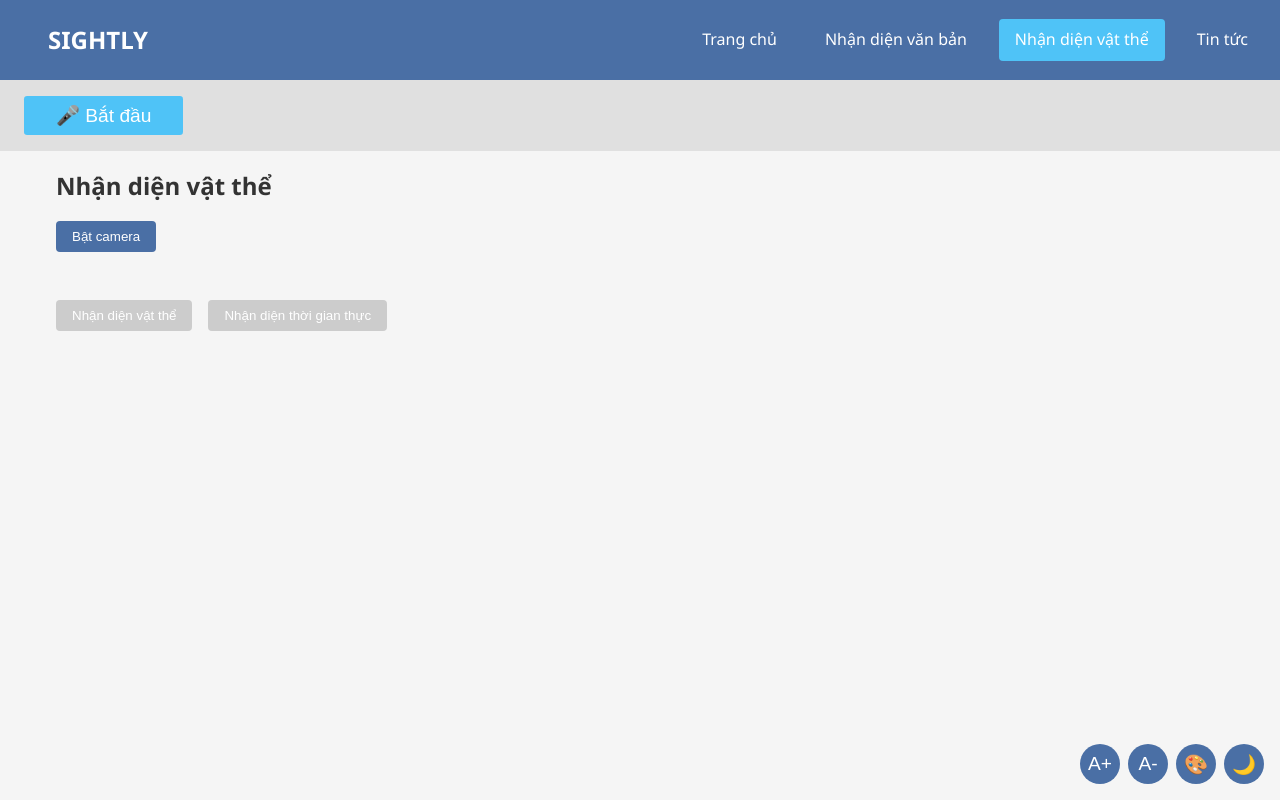
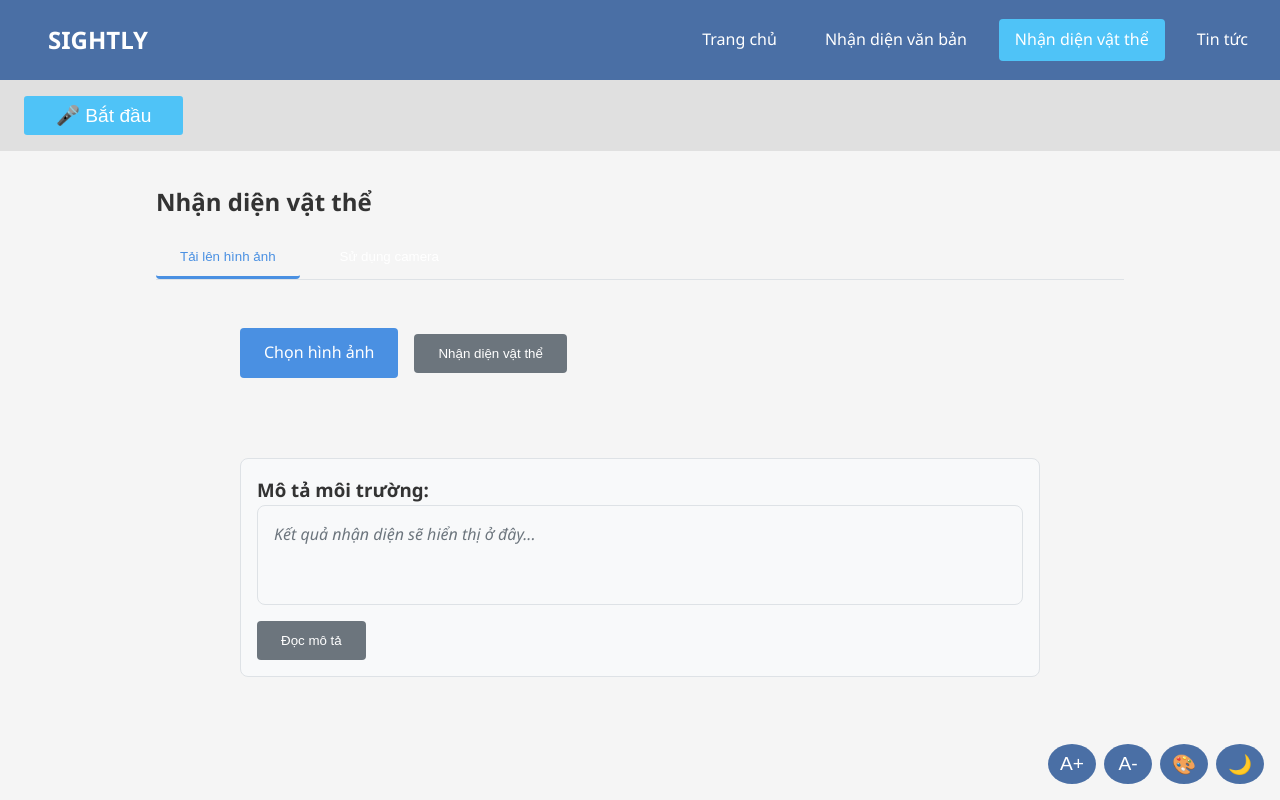
Before and after one commit to anizme/UET_HCI_PRJ, a React (Vite) app in the folder frontend/: page /object-recognition in a window 1280 px wide. Built offline with nearby package versions, Linux system fonts and the light colour scheme.

Commit message:
feat: init simple object recognition

```diff
--- /dev/null
+++ b/frontend/src/components/ImageUploader.css
@@ -0,0 +1,116 @@
+.image-uploader {
+  display: flex;
+  flex-direction: column;
+  gap: 1.5rem;
+  width: 100%;
+  max-width: 800px;
+  margin: 0 auto;
+}
+
+.upload-section {
+  display: flex;
+  flex-wrap: wrap;
+  gap: 1rem;
+  align-items: center;
+  margin-bottom: 1rem;
+}
+
+/* Hide the default file input */
+#image-input {
+  width: 0.1px;
+  height: 0.1px;
+  opacity: 0;
+  overflow: hidden;
+  position: absolute;
+  z-index: -1;
+}
+
+.file-input-label {
+  display: inline-block;
+  padding: 0.75rem 1.5rem;
+  background-color: #4a90e2;
+  color: white;
+  border-radius: 4px;
+  cursor: pointer;
+  font-weight: 500;
+  transition: background-color 0.2s;
+}
+
+.file-input-label:hover {
+  background-color: #3a80d2;
+}
+
+.file-input-label:focus-within {
+  outline: 2px solid #3a80d2;
+  outline-offset: 2px;
+}
+
+.upload-button {
+  padding: 0.75rem 1.5rem;
+  background-color: #28a745;
+  color: white;
+  border: none;
+  border-radius: 4px;
+  cursor: pointer;
+  font-weight: 500;
+  transition: background-color 0.2s;
+}
+
+.upload-button:hover:not(:disabled) {
+  background-color: #218838;
+}
+
+.upload-button:disabled {
+  background-color: #6c757d;
+  cursor: not-allowed;
+}
+
+.preview-section {
+  width: 100%;
+}
+
+.image-preview {
+  width: 100%;
+  max-height: 300px;
+  overflow: hidden;
+  border-radius: 8px;
+  border: 1px solid #dee2e6;
+}
+
+.image-preview img {
+  width: 100%;
+  height: auto;
+  object-fit: contain;
+}
+
+.result-section {
+  width: 100%;
+}
+
+.result-frame {
+  background-color: #f8f9fa;
+  border: 1px solid #dee2e6;
+  border-radius: 8px;
+  padding: 1rem;
+  min-height: 100px;
+  margin-bottom: 1rem;
+}
+
+.placeholder-text {
+  color: #6c757d;
+  font-style: italic;
+}
+
+/* Responsive adjustments */
+@media (max-width: 768px) {
+  .upload-section {
+    flex-direction: column;
+    align-items: stretch;
+  }
+
+  .file-input-label,
+  .upload-button {
+    width: 100%;
+    text-align: center;
+  }
+}
--- /dev/null
+++ b/frontend/src/components/ImageUploader.jsx
@@ -0,0 +1,130 @@
+import { useState } from 'react'
+import { speak } from '../services/speechSynthesis'
+import { performObjectRecognition } from '../services/api'
+import './ImageUploader.css'
+
+export default function ImageUploader() {
+  const [selectedImage, setSelectedImage] = useState(null)
+  const [imagePreview, setImagePreview] = useState(null)
+  const [recognitionResult, setRecognitionResult] = useState('')
+  const [isProcessing, setIsProcessing] = useState(false)
+
+  const handleImageChange = (e) => {
+    if (e.target.files && e.target.files[0]) {
+      const file = e.target.files[0]
+      setSelectedImage(file)
+
+      // Create preview
+      const reader = new FileReader()
+      reader.onload = (e) => {
+        setImagePreview(e.target.result)
+      }
+      reader.readAsDataURL(file)
+
+      // Reset previous results
+      setRecognitionResult('')
+    }
+  }
+
+  const handleUpload = async () => {
+    if (!selectedImage) {
+      speak('Vui lòng chọn một hình ảnh trước.')
+      return
+    }
+
+    setIsProcessing(true)
+    speak('Đang nhận diện vật thể trong hình ảnh...')
+
+    try {
+      // Convert image to base64
+      const reader = new FileReader()
+      reader.readAsDataURL(selectedImage)
+
+      reader.onload = async () => {
+        try {
+          const imageData = reader.result
+          const result = await performObjectRecognition(imageData)
+
+          // Format the result as a descriptive text
+          const description = formatDescription(result)
+          setRecognitionResult(description)
+          speak(description)
+        } catch (error) {
+          console.error('Error processing image:', error)
+          speak('Có lỗi xảy ra khi xử lý hình ảnh.')
+          setRecognitionResult('Có lỗi xảy ra khi xử lý hình ảnh.')
+        } finally {
+          setIsProcessing(false)
+        }
+      }
+    } catch (error) {
+      console.error('Error reading file:', error)
+      speak('Có lỗi xảy ra khi đọc tệp hình ảnh.')
+      setRecognitionResult('Có lỗi xảy ra khi đọc tệp hình ảnh.')
+      setIsProcessing(false)
+    }
+  }
+
+  const formatDescription = (result) => {
+    if (!result || !result.object) {
+      return 'Không nhận diện được vật thể trong hình ảnh.'
+    }
+
+    return `Trong hình ảnh có: ${result.object}. Độ chính xác: ${Math.round((result.score || 0) * 100)}%. Vị trí: ở trung tâm hình ảnh.`
+  }
+
+  const readResult = () => {
+    if (recognitionResult) {
+      speak(recognitionResult)
+    } else {
+      speak('Chưa có kết quả nhận diện.')
+    }
+  }
+
+  return (
+    <div className="image-uploader">
+      <div className="upload-section">
+        <input
+          type="file"
+          accept="image/*"
+          onChange={handleImageChange}
+          id="image-input"
+          aria-label="Chọn hình ảnh để nhận diện"
+        />
+        <label htmlFor="image-input" className="file-input-label">
+          Chọn hình ảnh
+        </label>
+
+        <button
+          onClick={handleUpload}
+          disabled={!selectedImage || isProcessing}
+          className="upload-button"
+        >
+          {isProcessing ? 'Đang xử lý...' : 'Nhận diện vật thể'}
+        </button>
+      </div>
+
+      <div className="preview-section">
+        {imagePreview && (
+          <div className="image-preview">
+            <img src={imagePreview} alt="Hình ảnh đã chọn" />
+          </div>
+        )}
+      </div>
+
+      <div className="result-section">
+        <h3>Mô tả môi trường:</h3>
+        <div className="result-frame">
+          {recognitionResult ? (
+            <p>{recognitionResult}</p>
+          ) : (
+            <p className="placeholder-text">Kết quả nhận diện sẽ hiển thị ở đây...</p>
+          )}
+        </div>
+        <button onClick={readResult} disabled={!recognitionResult}>
+          Đọc mô tả
+        </button>
+      </div>
+    </div>
+  )
+}
--- /dev/null
+++ b/frontend/src/pages/ObjectRecognition.css
@@ -0,0 +1,131 @@
+.object-recognition-page {
+  padding: 1rem;
+  max-width: 1000px;
+  margin: 0 auto;
+}
+
+.recognition-tabs {
+  display: flex;
+  margin-bottom: 2rem;
+  border-bottom: 1px solid #dee2e6;
+}
+
+.recognition-tabs button {
+  padding: 0.75rem 1.5rem;
+  background: none;
+  border: none;
+  border-bottom: 3px solid transparent;
+  cursor: pointer;
+  font-weight: 500;
+  transition: all 0.2s;
+  margin-right: 1rem;
+}
+
+.recognition-tabs button:hover {
+  color: #4a90e2;
+}
+
+.recognition-tabs button.active-tab {
+  color: #4a90e2;
+  border-bottom-color: #4a90e2;
+}
+
+.camera-recognition {
+  display: flex;
+  flex-direction: column;
+  gap: 1.5rem;
+}
+
+.camera-controls,
+.detection-controls {
+  display: flex;
+  gap: 1rem;
+  flex-wrap: wrap;
+}
+
+.camera-preview {
+  width: 100%;
+  max-width: 640px;
+  margin: 1rem 0;
+  border-radius: 8px;
+  overflow: hidden;
+  border: 1px solid #dee2e6;
+}
+
+.camera-preview video {
+  width: 100%;
+  height: auto;
+}
+
+button {
+  padding: 0.75rem 1.5rem;
+  background-color: #4a90e2;
+  color: white;
+  border: none;
+  border-radius: 4px;
+  cursor: pointer;
+  font-weight: 500;
+  transition: background-color 0.2s;
+}
+
+button:hover:not(:disabled) {
+  background-color: #3a80d2;
+}
+
+button:disabled {
+  background-color: #6c757d;
+  cursor: not-allowed;
+}
+
+.result-section {
+  background-color: #f8f9fa;
+  border: 1px solid #dee2e6;
+  border-radius: 8px;
+  padding: 1rem;
+  margin-top: 1rem;
+}
+
+.result-section ul {
+  list-style-type: none;
+  padding-left: 0;
+}
+
+.result-section li {
+  padding: 0.5rem 0;
+  border-bottom: 1px solid #dee2e6;
+}
+
+.result-section li:last-child {
+  border-bottom: none;
+}
+
+/* Responsive adjustments */
+@media (max-width: 768px) {
+  .recognition-tabs {
+    flex-direction: column;
+    border-bottom: none;
+  }
+
+  .recognition-tabs button {
+    margin-right: 0;
+    margin-bottom: 0.5rem;
+    border-bottom: none;
+    border-left: 3px solid transparent;
+    text-align: left;
+  }
+
+  .recognition-tabs button.active-tab {
+    border-bottom-color: transparent;
+    border-left-color: #4a90e2;
+    background-color: #f8f9fa;
+  }
+
+  .camera-controls,
+  .detection-controls {
+    flex-direction: column;
+  }
+
+  button {
+    width: 100%;
+  }
+}
--- a/frontend/src/pages/ObjectRecognition.jsx
+++ b/frontend/src/pages/ObjectRecognition.jsx
@@ -1,6 +1,8 @@
 import { useState, useRef, useEffect } from 'react'
 import { speak } from '../services/speechSynthesis'
 import { performObjectRecognition } from '../services/api'
+import ImageUploader from '../components/ImageUploader'
+import './ObjectRecognition.css'
 
 export default function ObjectRecognition() {
   const videoRef = useRef(null)
@@ -9,6 +11,7 @@ export default function ObjectRecognition() {
   const [isProcessing, setIsProcessing] = useState(false)
   const [isRealTime, setIsRealTime] = useState(false)
   const intervalRef = useRef(null)
+  const [activeTab, setActiveTab] = useState('upload') // Default to upload tab for testing
 
   useEffect(() => {
     speak('Trang nhận diện vật thể. Hãy bật camera để bắt đầu nhận diện.')
@@ -121,6 +124,25 @@ export default function ObjectRecognition() {
     <div className="object-recognition-page">
       <h2>Nhận diện vật thể</h2>
 
+      <div className="recognition-tabs">
+        <button
+          className={activeTab === 'upload' ? 'active-tab' : ''}
+          onClick={() => setActiveTab('upload')}
+        >
+          Tải lên hình ảnh
+        </button>
+        <button
+          className={activeTab === 'camera' ? 'active-tab' : ''}
+          onClick={() => setActiveTab('camera')}
+        >
+          Sử dụng camera
+        </button>
+      </div>
+
+      {activeTab === 'upload' ? (
+        <ImageUploader />
+      ) : (
+        <div className="camera-recognition">
           <div className="camera-controls">
             {!stream ? (
               <button onClick={startCamera}>Bật camera</button>
@@ -164,5 +186,7 @@ export default function ObjectRecognition() {
             </div>
           )}
         </div>
+      )}
+    </div>
   )
 }
```
Also changed, not shown: 1 other file (tests, documents, lock files or other folders). Lines whose indentation alone changed are shown as unchanged.
